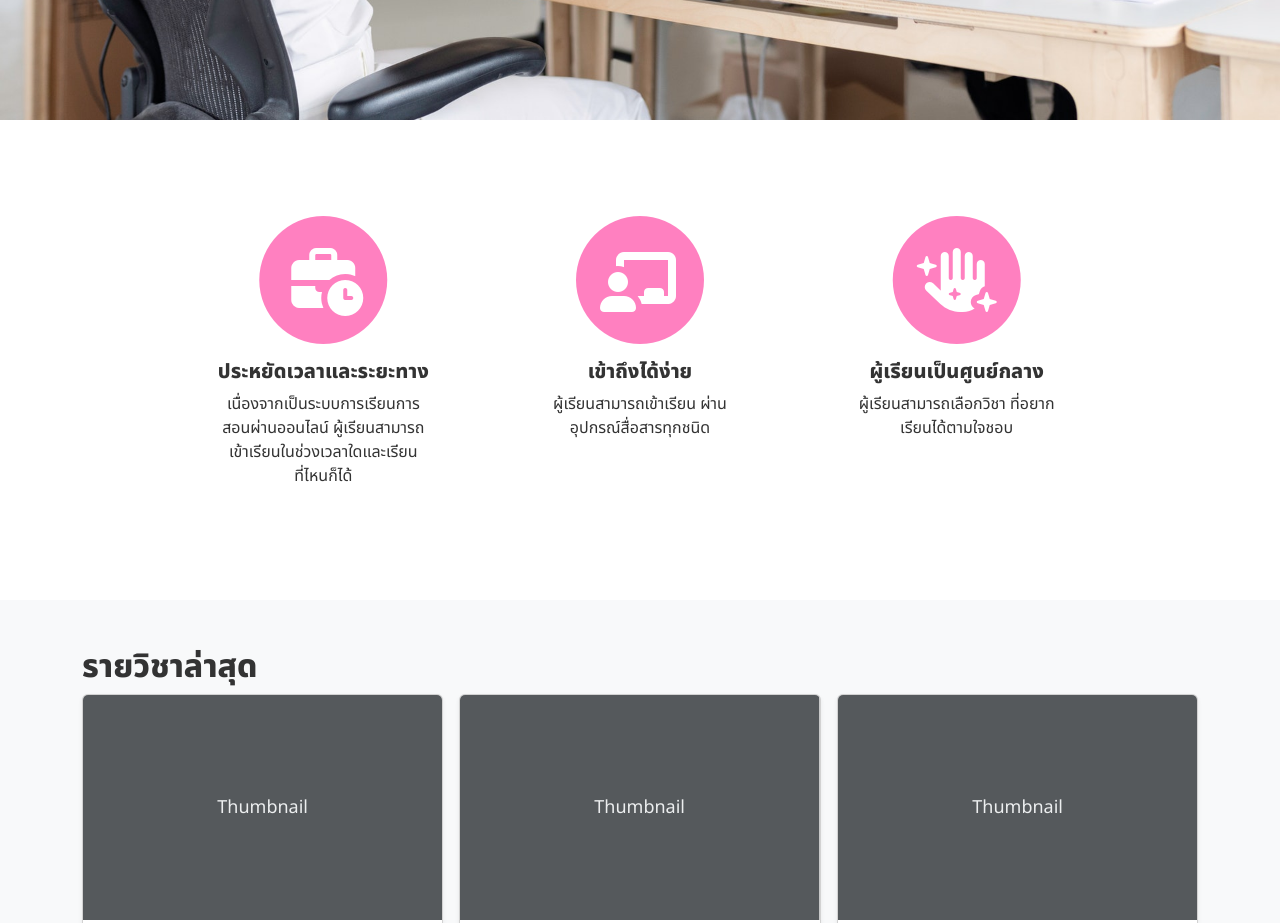
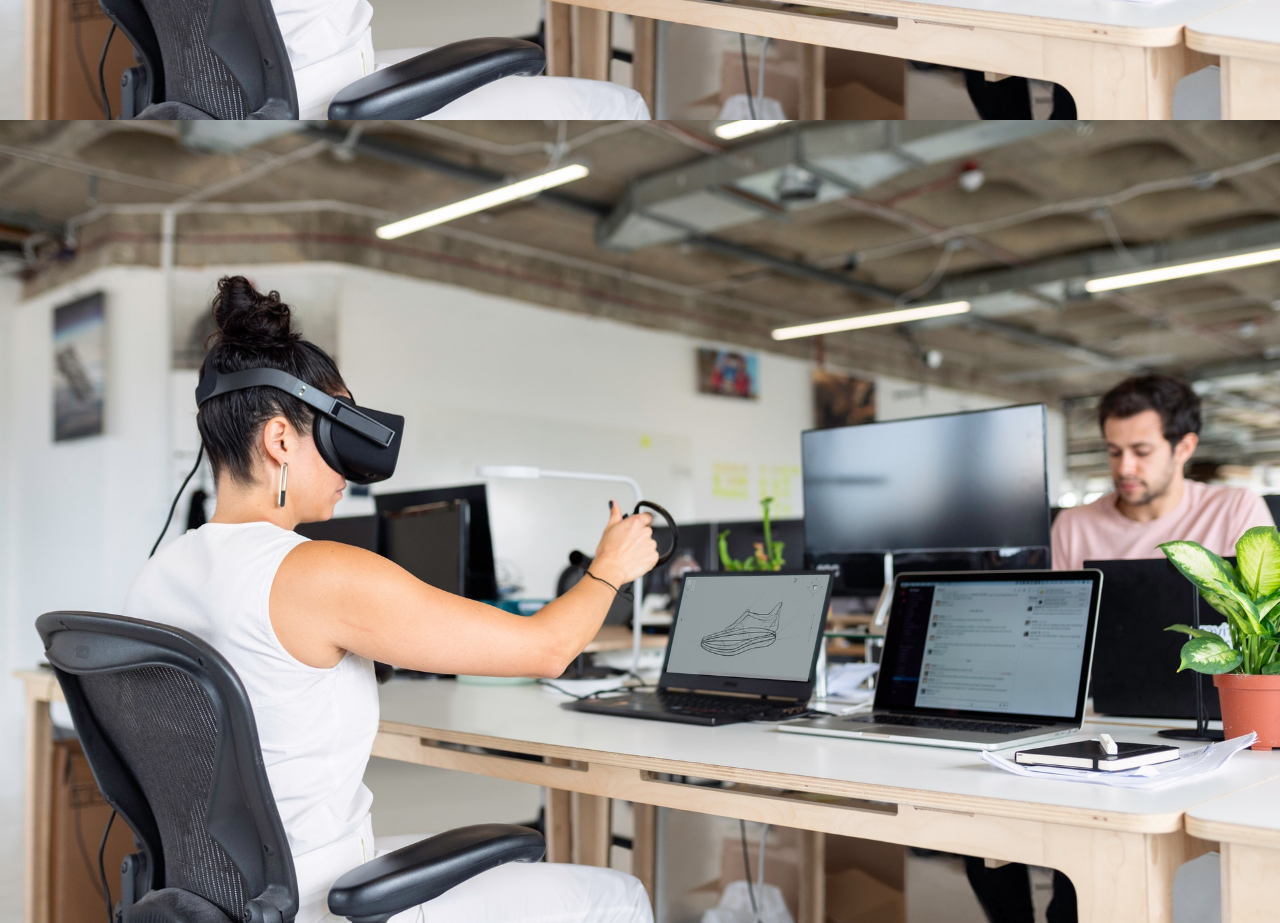
Before and after one commit to itopx/MOOC-YRU, a plain HTML site: page index.html in a window 1280 px wide. Shown: the part 600-1523 px from the top of the page. Drawn offline with nearby package versions, Linux system fonts and the light colour scheme.

Commit message:
fix: ปรับปรุงการแสดงผลส่วนของ Banner ให้แสดงเฉพาะหน้าแรกเท่านั้น

```diff
--- a/index.html
+++ b/index.html
@@ -82,6 +82,14 @@
       </nav>
    </header>
    <main>
+      <section class="container-fluid mx-0 px-0">
+         <div class="row mx-0 px-0">
+            <div class="col-lg-12 col-md-12 mx-0 px-0">
+               <img src="./assets/images/pexels-thisisengineering-3861458.jpeg"
+                    class="img-fluid">
+            </div>
+         </div>
+      </section>
 
       <section class="py-5 text-center container">
          <div class="row py-lg-5">
```
